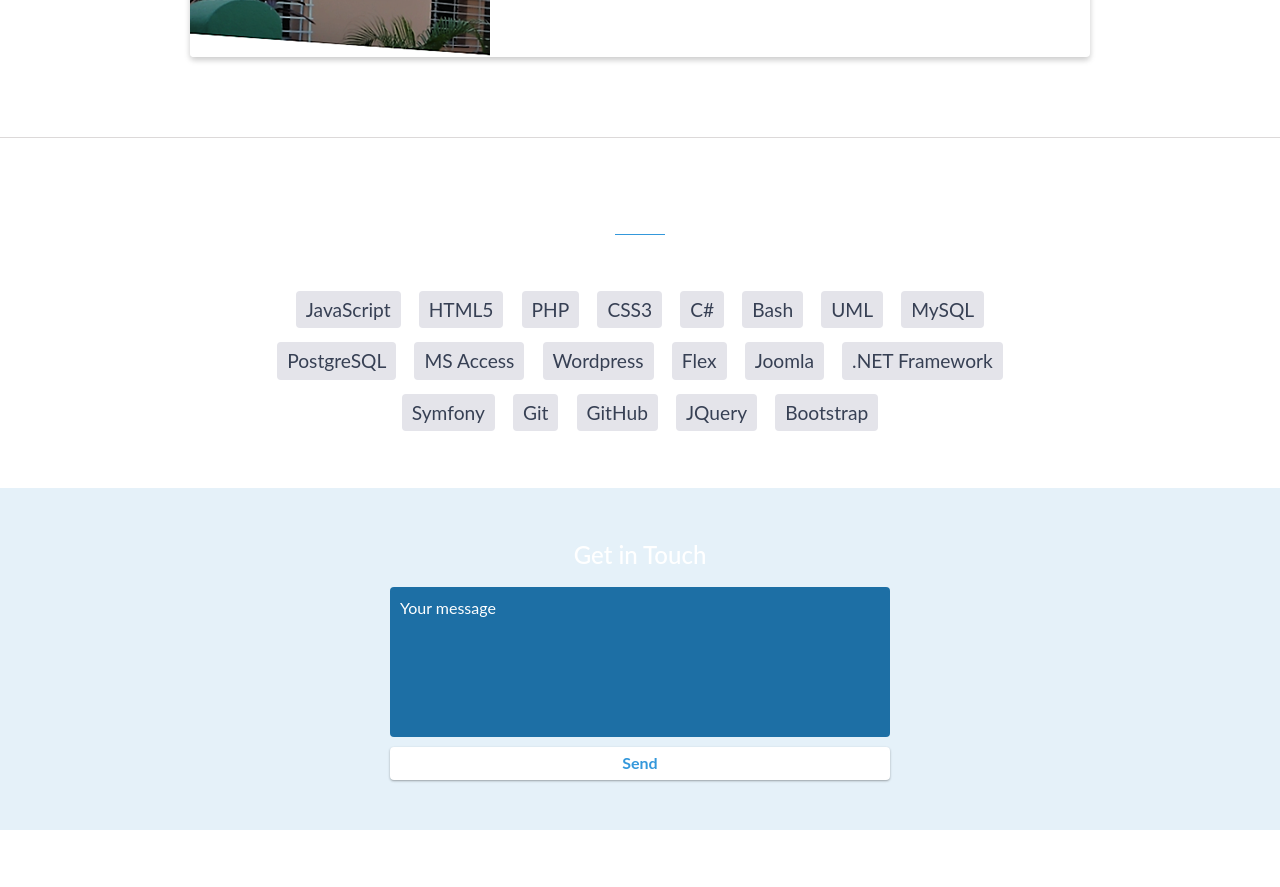
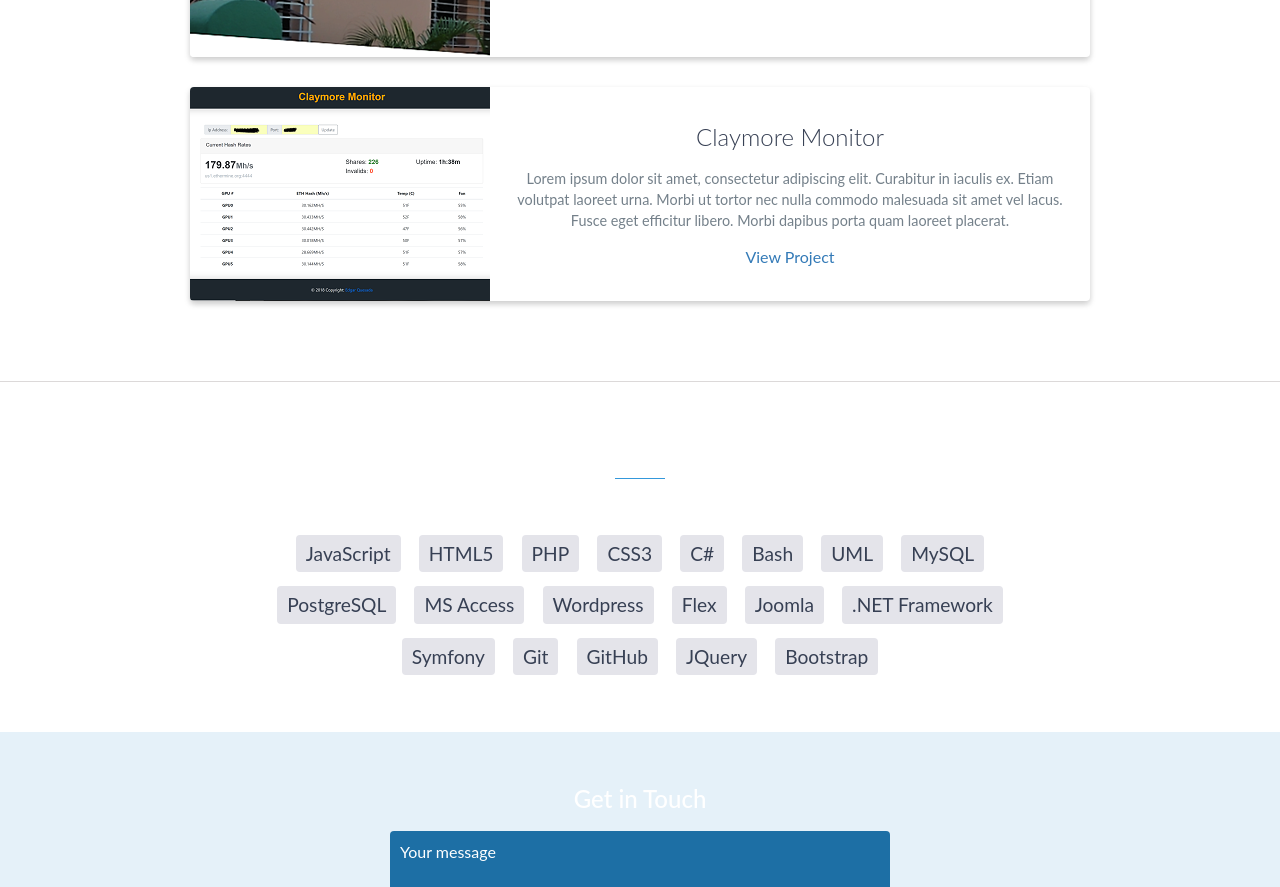
Before and after one commit to rsxfiles/portfolio, a plain HTML site: page index.html in a window 1280 px wide. Shown: the part 4320-5207 px from the top of the page. Drawn offline with nearby package versions, Linux system fonts and the light colour scheme.

Commit message:
Add Claymore Monitor

```diff
--- a/index.html
+++ b/index.html
@@ -244,6 +244,21 @@
                     </div>
                     <!-- End .project-info -->
                 </div>
+
+                <div class="project shadow-large">
+                    <div class="project-image">
+                        <img src="images/monitor.png"/>
+                    </div>
+                    <!-- End .project-image -->
+                    <div class="project-info">
+                        <h3>Claymore Monitor</h3>
+                        <p>
+                            Lorem ipsum dolor sit amet, consectetur adipiscing elit. Curabitur in iaculis ex. Etiam volutpat laoreet urna. Morbi ut tortor nec nulla commodo malesuada sit amet vel lacus. Fusce eget efficitur libero. Morbi dapibus porta quam laoreet placerat.
+                        </p>
+                        <a href="https://github.com/rsxfiles/Claymore-Monitor" target="_blank">View Project</a>
+                    </div>
+                    <!-- End .project-info -->
+                </div>
                 <!-- End .project -->
 
                 <!-- Another project!! -->
```
Also changed, not shown: images/0.jpg (deleted), images/1_7xXD3ehPesDWl_doAFroew.png (deleted), images/lead-bg0332.jpg (deleted), images/monitor.png (added).
